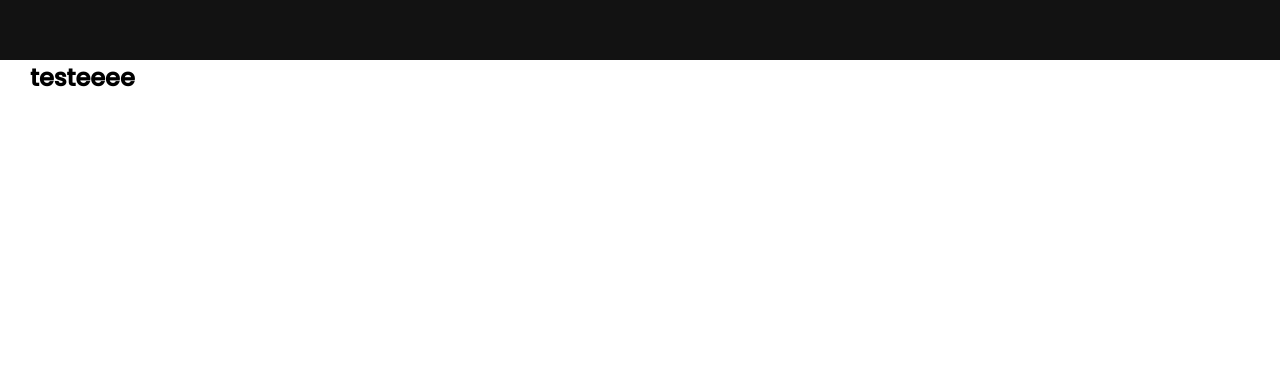
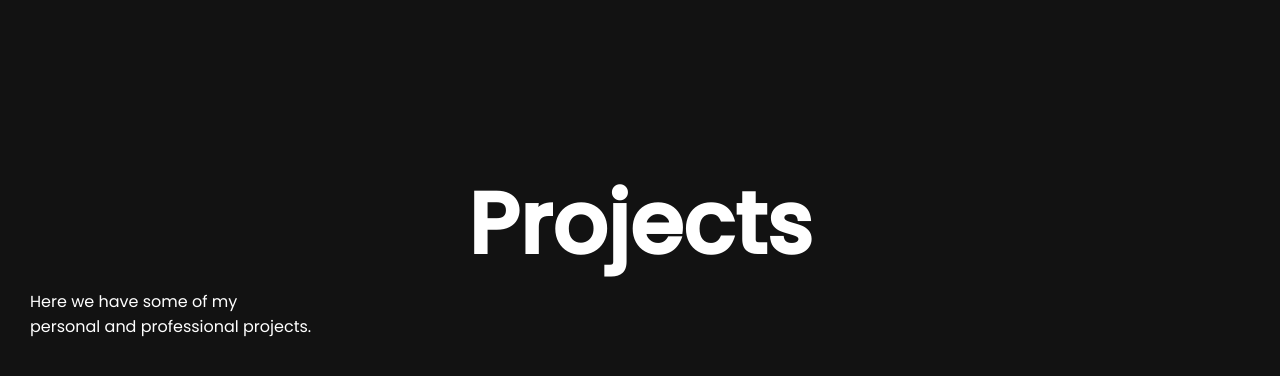
Before and after one commit to GabrielBarbosa2003/portfolio-2025, a React (Vite) app: page / in a window 1280 px wide. Shown: the part 4963-5339 px from the top of the page. Built offline with nearby package versions, Linux system fonts and the light colour scheme.

Commit message:
add: projects section

```diff
--- a/src/Pages/Home/HomeComponents/MyServices/myservices.css
+++ b/src/Pages/Home/HomeComponents/MyServices/myservices.css
@@ -1,5 +1,5 @@
 .services-container {
-    background: #121212;
+    background: var(--color-black-background);
     width: 100%;
     height: 500vh;
     margin-top: 130px;
--- /dev/null
+++ b/src/Pages/Home/HomeComponents/Projects/index.jsx
@@ -0,0 +1,18 @@
+import './projects.css'
+
+export default function Projects() {
+    return (
+        <section className='projects-container'>
+            <div className='grid-global'>
+                <div className='title-projects'>
+                    <h1>Projects</h1>
+                    <div className='sub-text'>
+                        <p>Here we have some of my <br></br>
+                            personal and professional projects.</p>
+                    </div>
+                </div>
+
+            </div>
+        </section>
+    )
+}
--- /dev/null
+++ b/src/Pages/Home/HomeComponents/Projects/projects.css
@@ -0,0 +1,28 @@
+.projects-container{
+    background-color: var(--color-black-background);
+    height: 100vh;
+    padding-top: 100px;
+}
+
+.projects-container .title-projects{
+    width: 100%;
+    display: flex;
+    flex-direction: column;
+    justify-content: center;
+    align-items: center;
+}
+
+.projects-container h1{
+    color: white;
+    font-size: 86px;
+}
+
+.sub-text{
+    width: 100%;
+    display: flex;
+    justify-content: flex-start;
+    align-items: center;
+}
+.sub-text p{
+    color: white;
+}
--- a/src/Pages/Home/home.css
+++ b/src/Pages/Home/home.css
@@ -61,10 +61,3 @@
     font-size: 32px;
     color: #5D5D5D;
 }
-
-.teste{
-    width: 100%;
-    height: 100vh;
-    background-color: white;
-    color: black;
-}
--- a/src/Pages/Home/index.jsx
+++ b/src/Pages/Home/index.jsx
@@ -4,6 +4,7 @@ import Scene from '../../Components/Scene'
 import './home.css'
 import MyServices from './HomeComponents/MyServices'
 import { useGSAP } from '@gsap/react';
+import Projects from './HomeComponents/Projects';
 export default function Home() {
     const [creative, setCreative] = useState(true)
     const text = useRef(null)
@@ -85,12 +86,9 @@ export default function Home() {
 
             </section>
             <MyServices />
+            <Projects/>
 
-            <section className='teste'>
-                <div className='grid-global'>
-                    <h1>testeeee</h1>
-                </div>
-            </section>
+
         </>
 
 
--- a/src/index.css
+++ b/src/index.css
@@ -14,3 +14,7 @@
   margin: 0 auto;
   padding: 0px 1.875rem;
 }
+
+:root{
+  --color-black-background: #121212
+}
```
